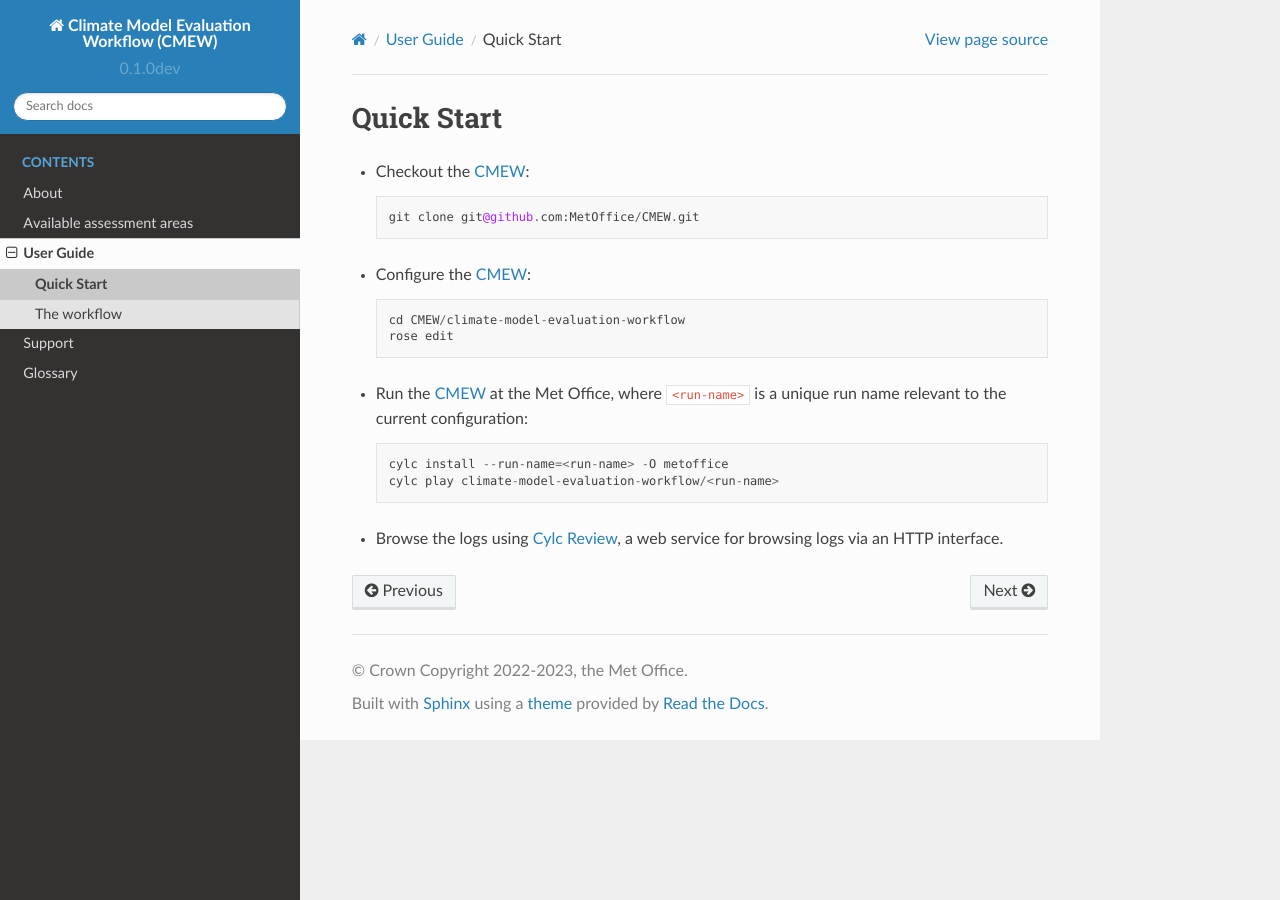
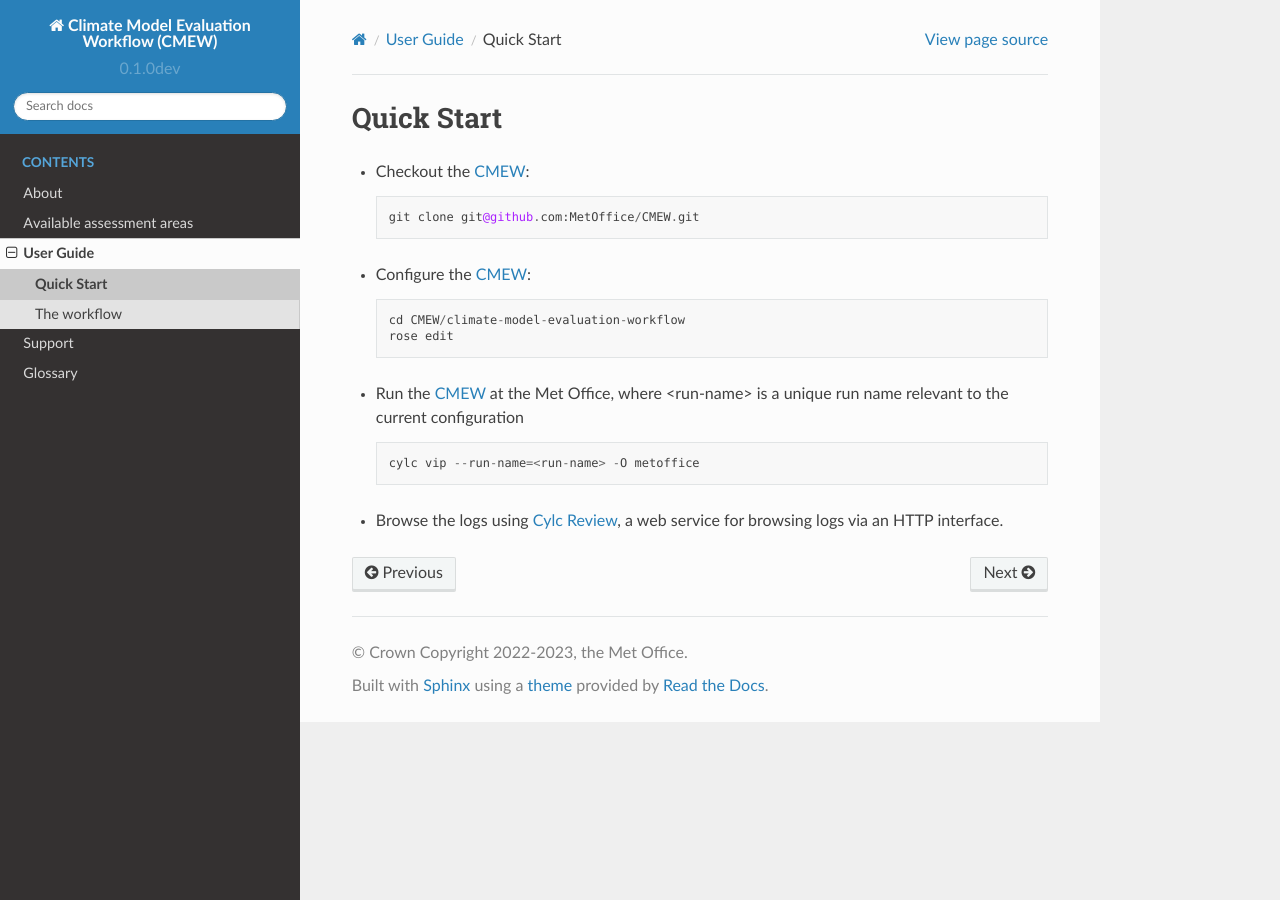
Before and after one commit to MetOffice/CMEW, a Sphinx documentation site: the page built from doc/source/user_guide/quick_start.rst, in a window 1280 px wide. Built offline with Sphinx 7.4.7 and the Read the Docs theme 2.0.0, drawn with Linux system fonts in a browser that asks for light colours.

Commit message:
Use cylc vip in the quick start guide (#52)
35: replaced cylc install and play commands with cylc vip command

```diff
--- a/doc/source/user_guide/quick_start.rst
+++ b/doc/source/user_guide/quick_start.rst
@@ -14,11 +14,9 @@
     cd CMEW/climate-model-evaluation-workflow
     rose edit
 
-* Run the |CMEW| at the Met Office, where ``<run-name>`` is a unique run name
-  relevant to the current configuration::
+* Run the |CMEW| at the Met Office, where <run-name> is a unique run name relevant to the current configuration ::
 
-    cylc install --run-name=<run-name> -O metoffice
-    cylc play climate-model-evaluation-workflow/<run-name>
+    cylc vip --run-name=<run-name> -O metoffice
 
 * Browse the logs using `Cylc Review`_, a web service for browsing logs via an
   HTTP interface.
```
